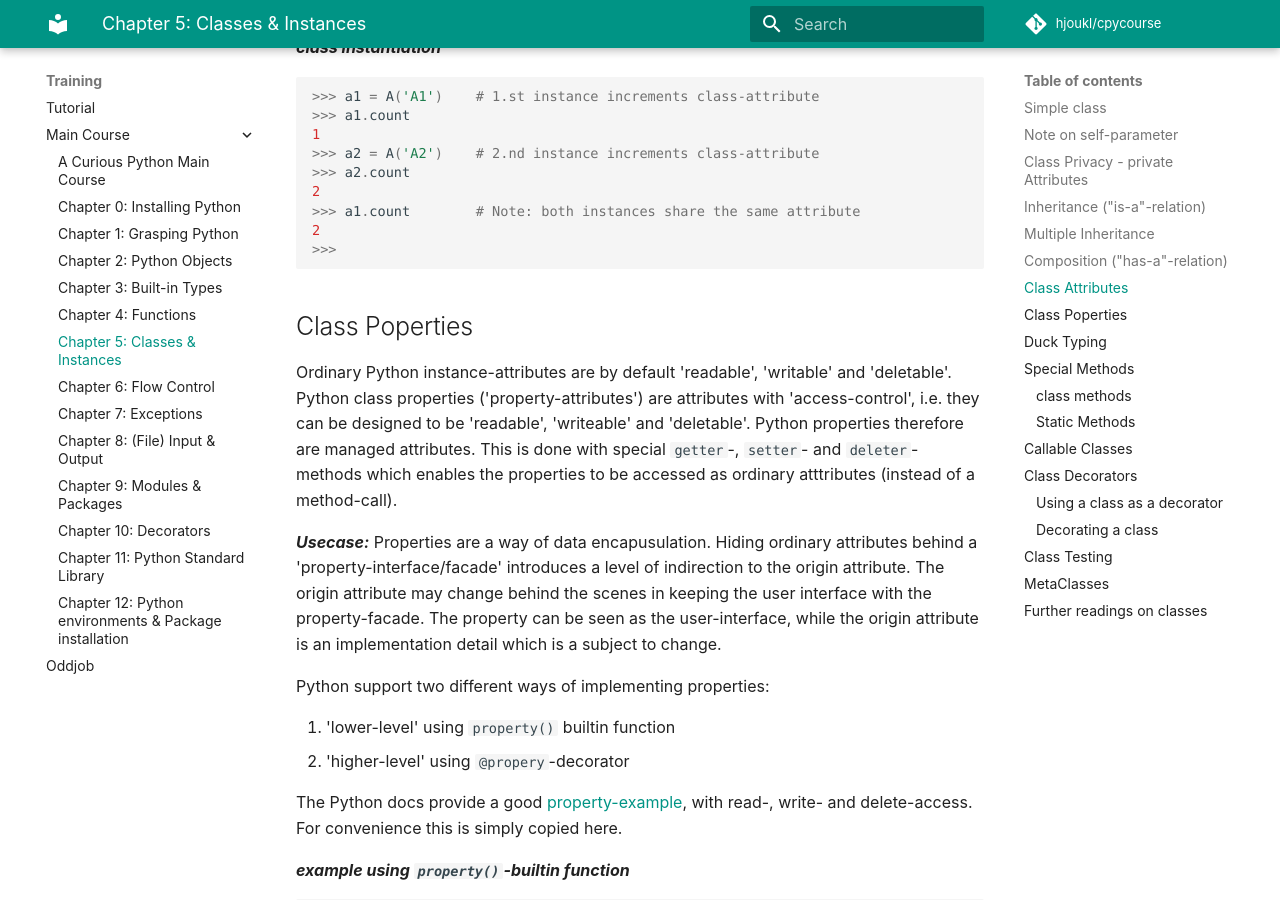
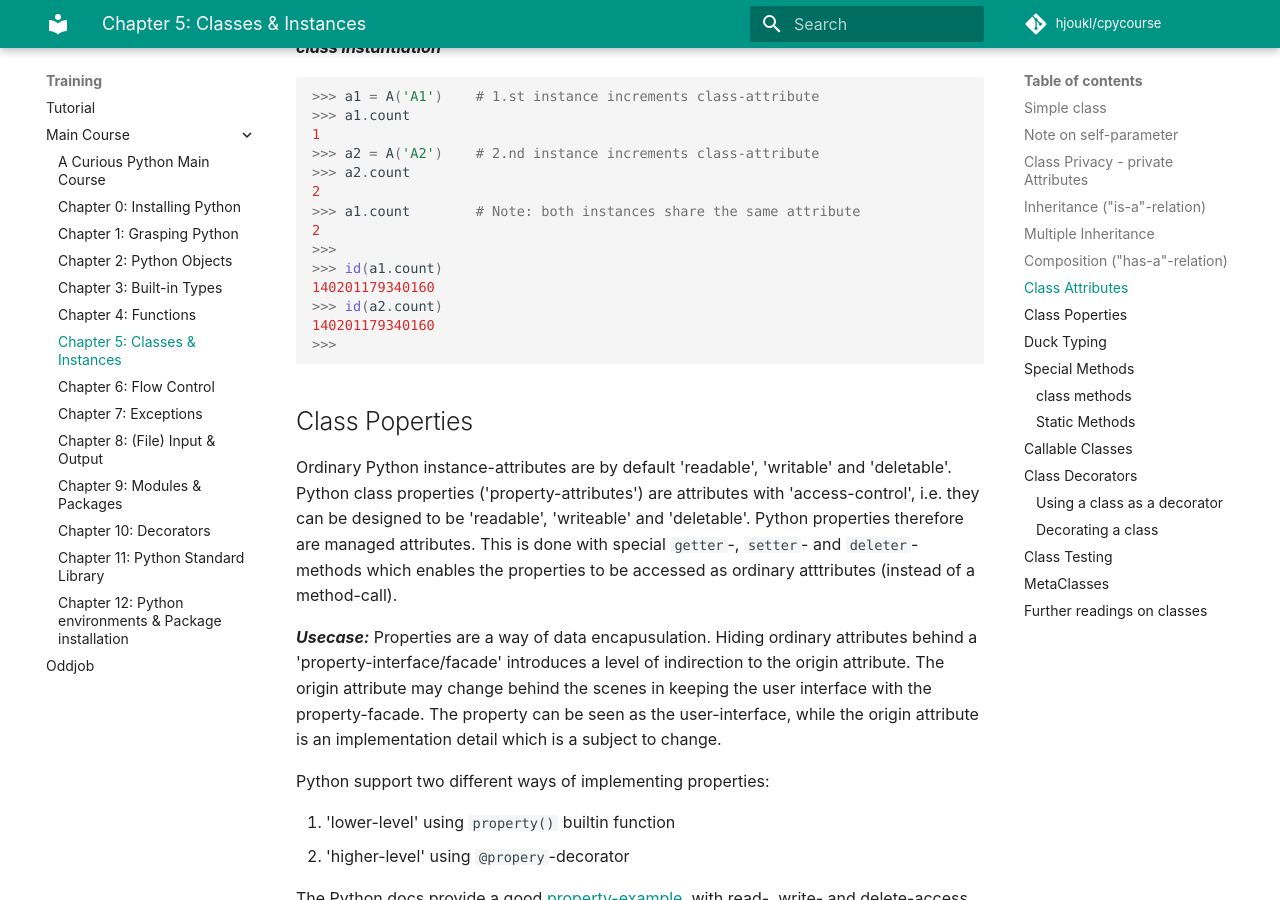
Before and after one commit to rkluger68/cpycourse, an MkDocs documentation site: the page built from docs/training/main-course/classes-instances.md, in a window 1280 px wide and 900 px high, scrolled down 6566 px. Built offline with MkDocs 1.6.1 and Material for MkDocs 9.7.7, drawn with Linux system fonts in a browser that asks for light colours; comment, search, counter and statistics services are not loaded.

Commit message:
Update classes-instances.md
addition to section 'class Attributes'

````diff
--- a/docs/training/main-course/classes-instances.md
+++ b/docs/training/main-course/classes-instances.md
@@ -292,6 +292,11 @@ As opposed to 'instance'-attributes 'class'-attributes are common to all class i
 2
 >>> a1.count        # Note: both instances share the same attribute
 2
+>>>
+>>> id(a1.count)
+140201179340160
+>>> id(a2.count)
+140201179340160
 >>>
 ```
 
````
